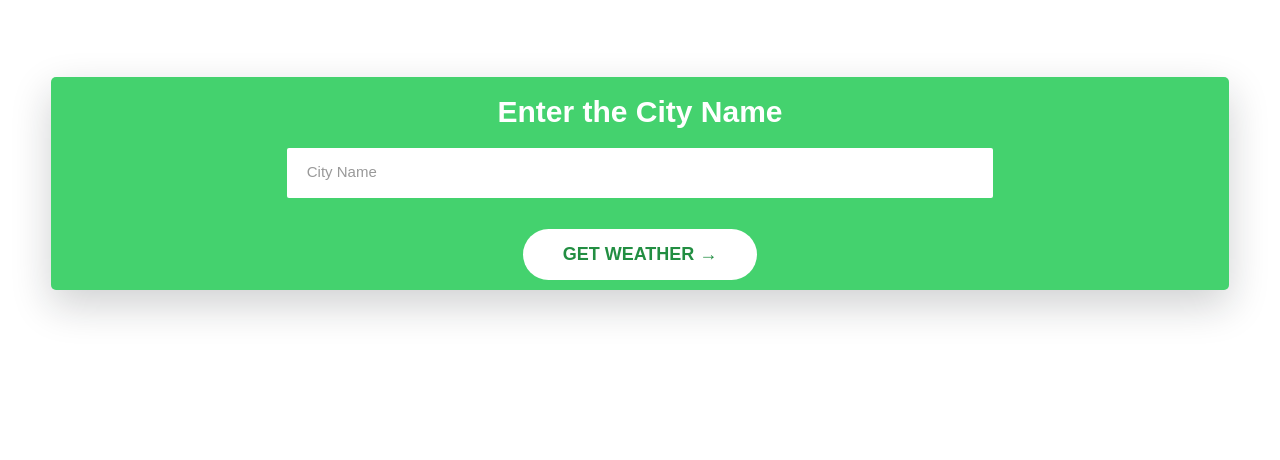
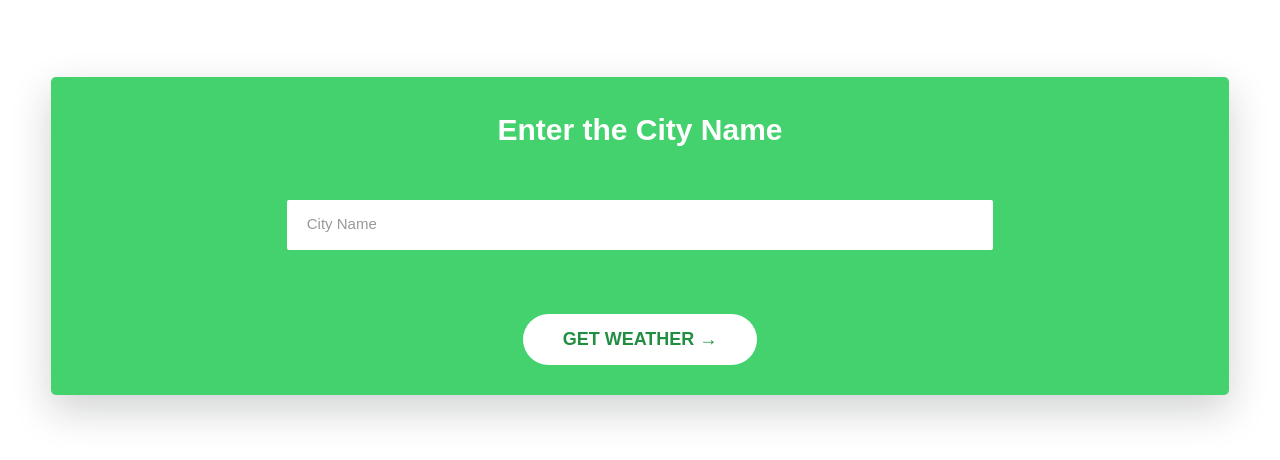
Before and after one commit to Alipudina/react-weather-app, a React (Create React App) app: page / in a window 1280 px wide. Shown: the top 460 px of the page. Built offline with nearby package versions, Linux system fonts and the light colour scheme.

Commit message:
make form fixed and margin added to bottom

```diff
--- a/src/css/App.css
+++ b/src/css/App.css
@@ -18,7 +18,8 @@ body {
 .formContainer {
   background-color: #44d26e;
   border-radius: 5px;
-  box-shadow: 0 1.5rem 4rem rgba(20, 23, 28, 0.2); }
+  box-shadow: 0 1.5rem 4rem rgba(20, 23, 28, 0.2);
+  grid-column: 1 / -1; }
 
 .form {
   color: #fff;
@@ -69,6 +70,8 @@ body {
     font-weight: 700;
     text-transform: uppercase;
     padding: 1.5rem 4rem;
+    margin-top: 2.5rem;
+    margin-bottom: 3rem;
     display: inline-block;
     border-radius: 10rem;
     transition: all .2s;
--- a/src/sass/_base.scss
+++ b/src/sass/_base.scss
@@ -26,4 +26,5 @@ body {
   background-color: lighten(#228e42, 20%);
   border-radius: 5px;
   box-shadow: 0 1.5rem 4rem rgba(#14171C, .2);
+  grid-column: 1 / -1;
 }
--- a/src/sass/_form.scss
+++ b/src/sass/_form.scss
@@ -67,6 +67,8 @@
       font-weight: 700;
       text-transform: uppercase;
       padding: 1.5rem 4rem;
+      margin-top: 2.5rem;
+      margin-bottom: 3rem;
       display: inline-block;
       border-radius: 10rem;
       transition: all .2s;
```
